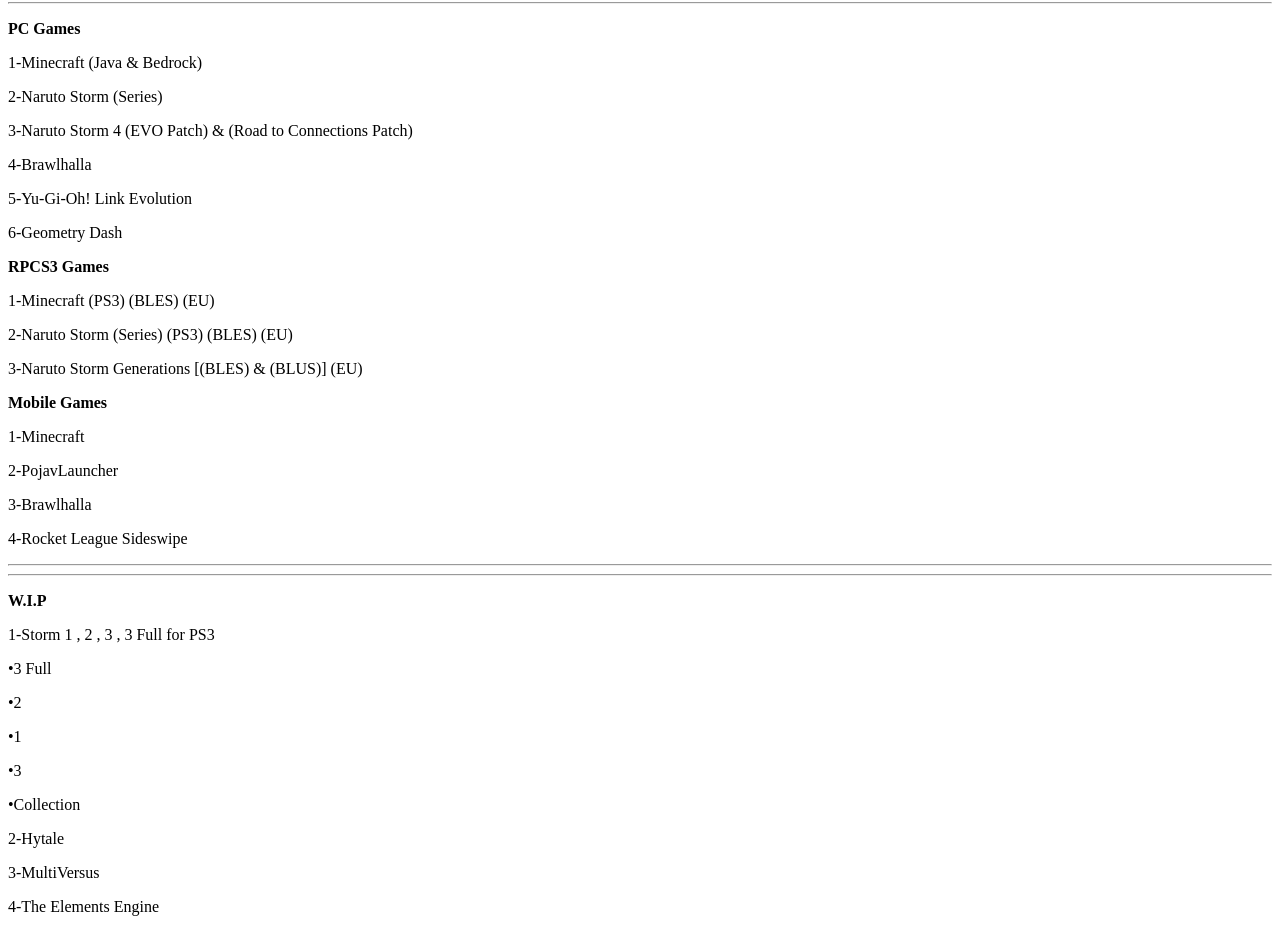
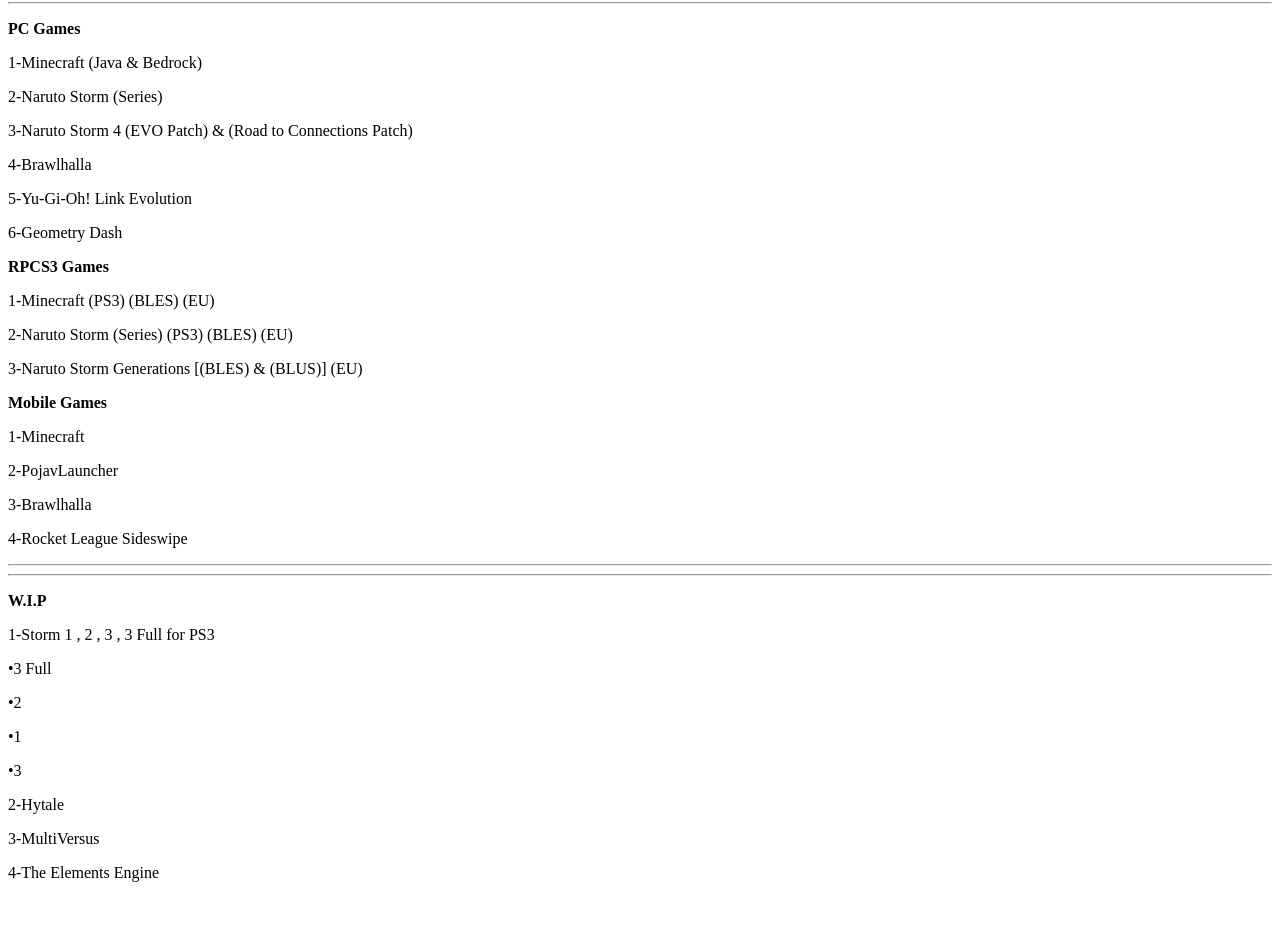
Before and after one commit to xAH1x/xAH1x.github.io, a plain HTML site: page index.html in a window 1280 px wide. Shown: the part 78-1010 px from the top of the page. After the commit the page ends 976 px from the top, so only its background shows below. Drawn offline with Linux system fonts and the light colour scheme.

Commit message:
Update index.html

```diff
--- a/index.html
+++ b/index.html
@@ -32,7 +32,6 @@
 <p>•2</p>
 <p>•1</p>
 <p>•3</p>
-<p>•Collection</p>
 <p>2-Hytale</p>
 <p>3-MultiVersus</p>
 <p>4-The Elements Engine</p>
```
